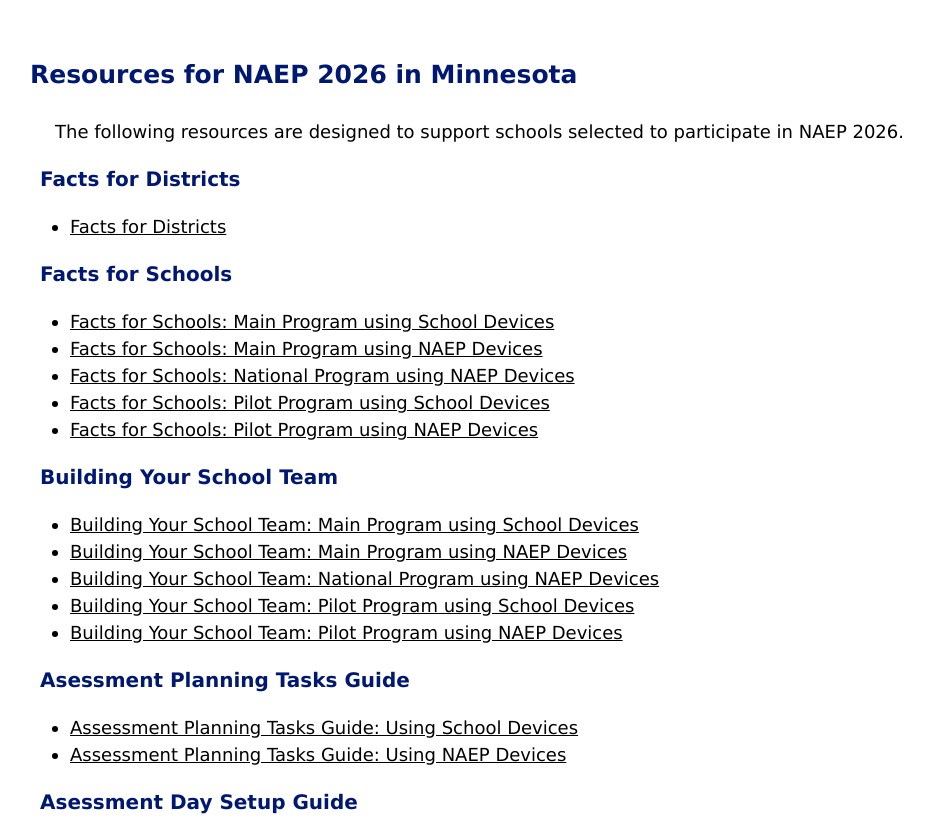
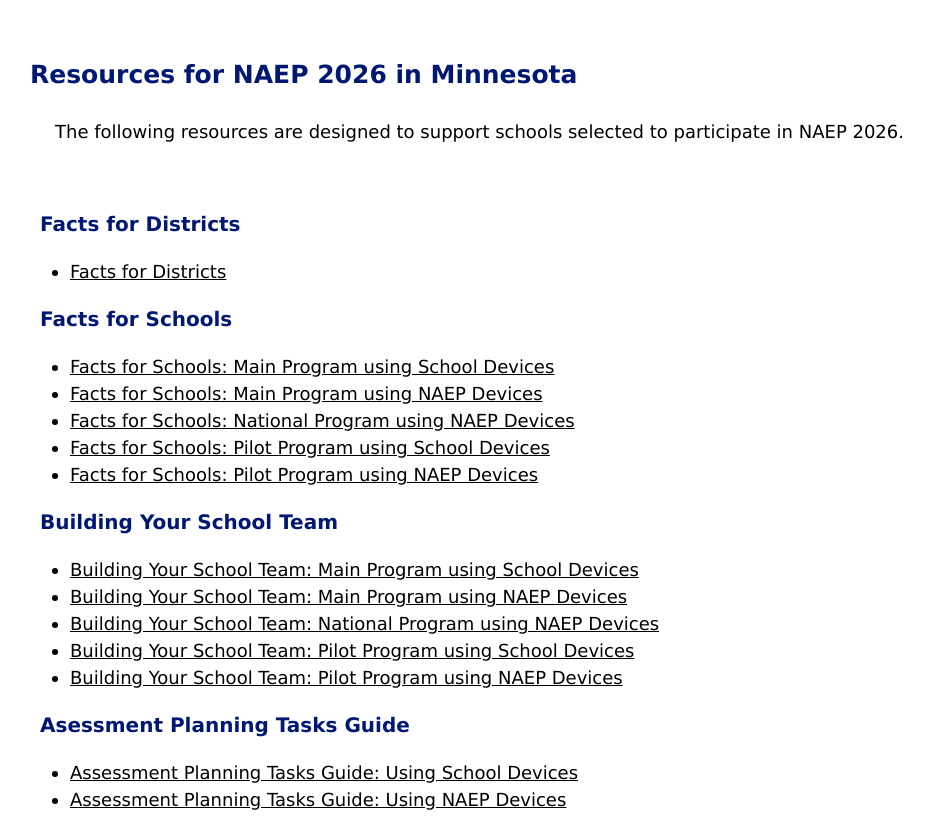
Before and after one commit to jncain/NAEP26inMN, a plain HTML site: page index.html in a window 1280 px wide. Shown: the top 821 px of the page, without its empty margins (20-953 px from the left). Drawn offline with Linux system fonts and the light colour scheme.

Commit message:
Update index.html

```diff
--- a/index.html
+++ b/index.html
@@ -13,7 +13,8 @@
 
   <body>
     <h1> Resources for NAEP 2026 in Minnesota</h1>
-    <p>The following resources are designed to support schools selected to participate in NAEP 2026. &nbsp;</p>
+    <p>The following resources are designed to support schools selected to participate in NAEP 2026.</p>
+    <p>&nbsp;</p>
 
     <h2>Facts for Districts</h2>
     <ul>
```
